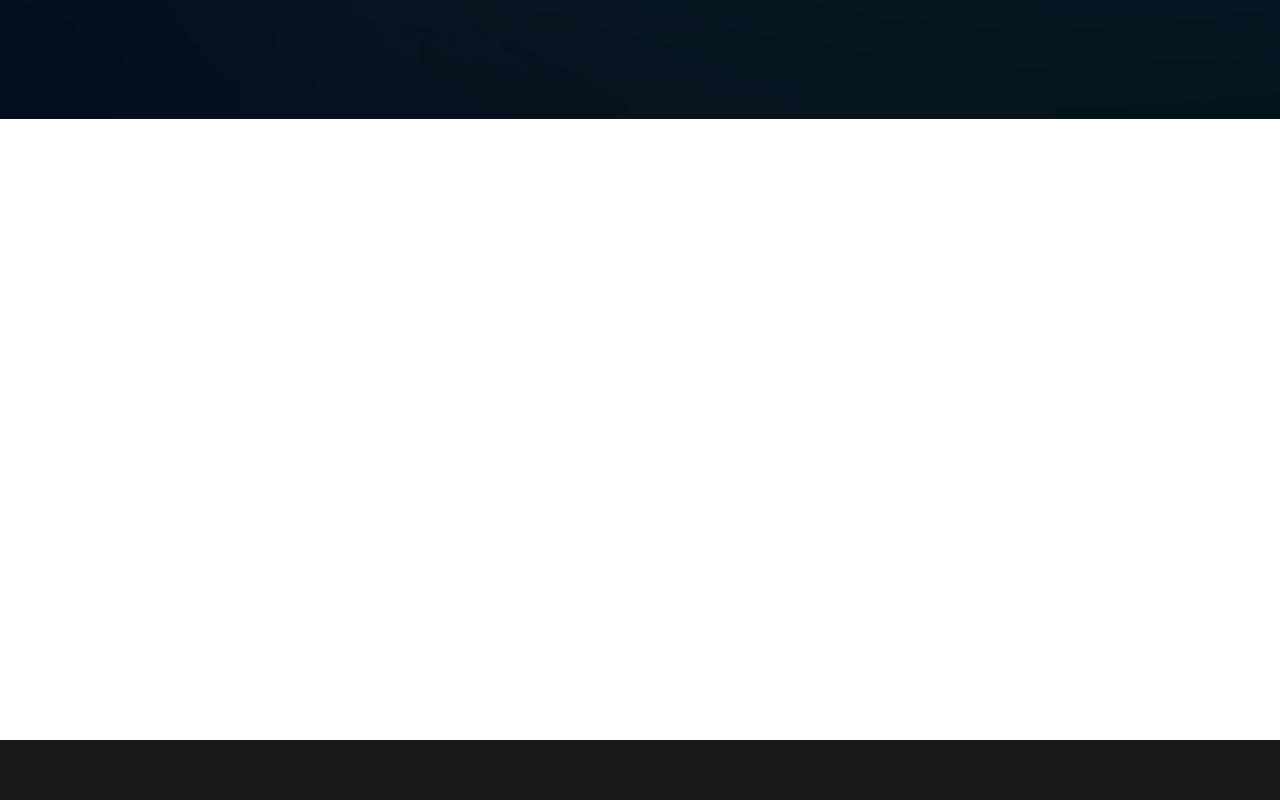
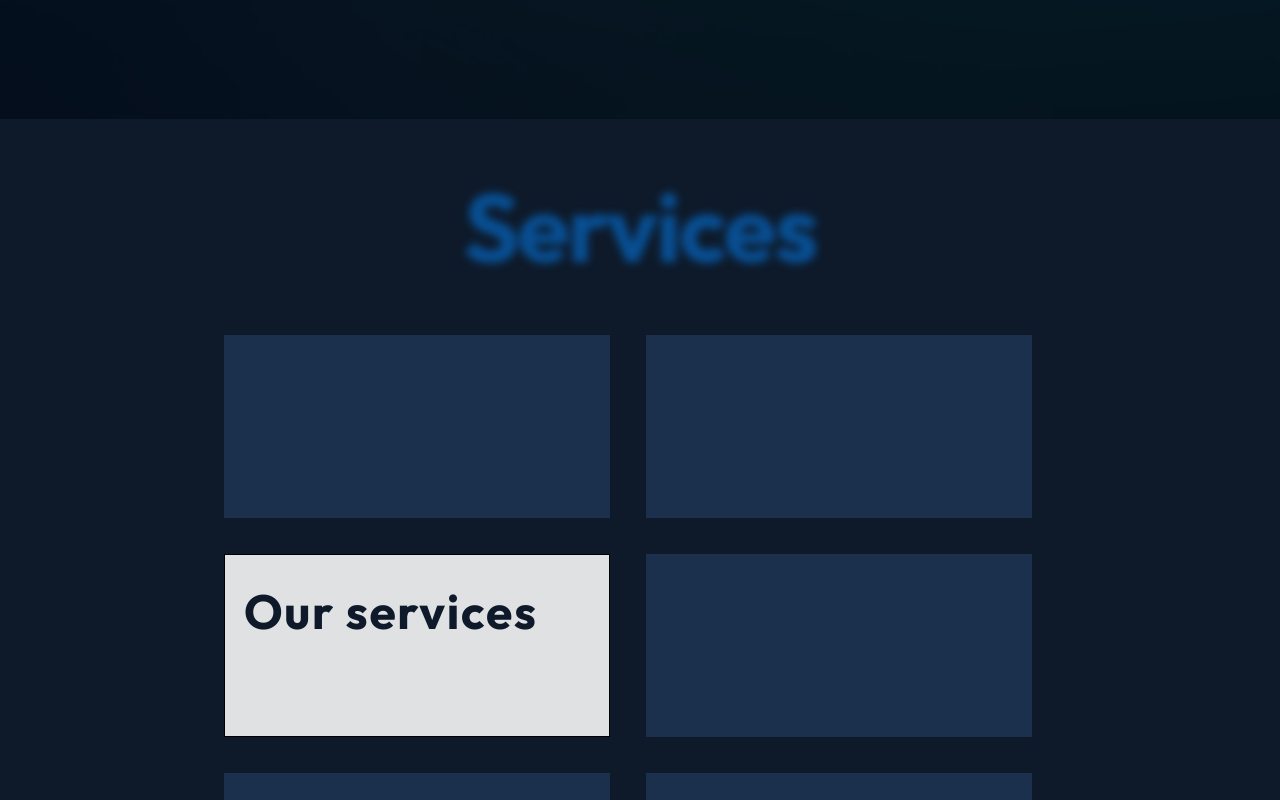
Before and after one commit to Gisdev-Albania/gisdev-website, a Next.js app: page / in a window 1280 px wide. Shown: the part 680-1480 px from the top of the page. Built offline with nearby package versions, Linux system fonts and the light colour scheme.

Commit message:
Added services section.

```diff
--- /dev/null
+++ b/components/Services/Services.tsx
@@ -0,0 +1,66 @@
+import React from 'react';
+import styles from '../../styles/components/Services.module.scss';
+
+export const Services = () => {
+  const services = [
+    {
+      title: 'Web',
+
+      image: null,
+      button: null,
+    },
+    {
+      title: 'Android',
+
+      image: null,
+      button: null,
+    },
+    {
+      title: 'Our services',
+
+      image: null,
+      button: 'Contact manager',
+    },
+
+    {
+      title: 'IOT',
+
+      image: null,
+      button: null,
+    },
+    {
+      title: 'Design',
+
+      image: null,
+      button: null,
+    },
+    {
+      title: 'ARM',
+
+      image: null,
+      button: null,
+    },
+  ];
+
+  return (
+    <div className={styles.services__main}>
+      <h1 className={styles.services__title}>Services</h1>
+      <div className={styles.services__card__container}>
+        {services.map((card, index) => {
+          return (
+            <div
+              className={
+                card.title === 'Our services'
+                  ? styles.services__cards__primary
+                  : styles.services__cards
+              }
+              key={index}
+            >
+              <h1>{card.title === 'Our services' ? card.title : ''}</h1>
+            </div>
+          );
+        })}
+      </div>
+    </div>
+  );
+};
--- /dev/null
+++ b/components/Services/index.ts
@@ -0,0 +1 @@
+export { Services as Services } from './Services';
--- a/pages/index.tsx
+++ b/pages/index.tsx
@@ -1,12 +1,13 @@
-import type { NextPage } from "next";
-import styles from "../styles/Home.module.scss";
-import { Header } from "../components/Header";
-import { IoLocationSharp } from "react-icons/io5";
-import { BsFacebook, BsFillTelephoneFill, BsTwitter } from "react-icons/bs";
-import { MdMail } from "react-icons/md";
-import { GrLinkedinOption } from "react-icons/gr";
-import { Footer } from "../components/Footer";
-import { MainLayout } from "../components/MainLayout";
+import type { NextPage } from 'next';
+import styles from '../styles/Home.module.scss';
+import { Header } from '../components/Header';
+import { IoLocationSharp } from 'react-icons/io5';
+import { BsFacebook, BsFillTelephoneFill, BsTwitter } from 'react-icons/bs';
+import { MdMail } from 'react-icons/md';
+import { GrLinkedinOption } from 'react-icons/gr';
+import { Footer } from '../components/Footer';
+import { MainLayout } from '../components/MainLayout';
+import { Services } from '../components/Services';
 const Home: NextPage = () => {
   return (
     <>
@@ -48,40 +49,11 @@ const Home: NextPage = () => {
           <Header />
         </div> */}
         {/* Main Layout Start */}
-        <div>
-          <MainLayout />
+
+        <MainLayout />
+        <div className={styles.main__layout}>
+          <Services />
         </div>
-        <br />
-        <br />
-        <br />
-        <br />
-        <br />
-        <br />
-        <br />
-        <br />
-        <br />
-        <br />
-        <br />
-        <br />
-        <br />
-        <br />
-        <br />
-        <br />
-        <br />
-        <br />
-        <br />
-        <br />
-        <br />
-        <br />
-        <br />
-        <br />
-        <br />
-        <br />
-        <br />
-        <br />
-        <br />
-        <br />
-        <br />
         {/* Main Layout End */}
         <Footer />
       </div>
--- a/styles/Home.module.scss
+++ b/styles/Home.module.scss
@@ -1,8 +1,15 @@
-@import "colors";
+@import 'colors';
 
 .container {
   //padding: 0 2rem;
-
+  background-color: #0e1a2a;
+}
+.main__layout {
+  width: 100vw;
+  height: 100vh;
+  display: flex;
+  flex-direction: column;
+  align-items: center;
 }
 
 .navbar {
@@ -41,7 +48,7 @@
           gap: 3px;
 
           svg {
-            font-family: "hkangles-base-icons";
+            font-family: 'hkangles-base-icons';
             font-style: normal;
             font-weight: normal;
             speak: never;
@@ -100,15 +107,11 @@
               color: $linkedin_color;
             }
           }
-
         }
       }
     }
   }
 }
-
-
-
 
 @media (max-width: 600px) {
   .grid {
--- a/styles/components/MainLayout.module.scss
+++ b/styles/components/MainLayout.module.scss
@@ -57,12 +57,32 @@
         height: 41px;
         background: none;
         color: white;
-        border: 1px solid white;
+        border: 2px solid white;
       }
 
       .header__button:hover {
-        border-top: 1px solid #0286ff;
-        transition: ease-in 0.3s;
+        animation: buttonAnim 5s ease-in;
+      }
+      @keyframes buttonAnim {
+        0% {
+          border-top: 2px solid #0286ff;
+        }
+
+        20% {
+          border-top: 2px solid #0286ff;
+          border-right: 2px solid #0286ff;
+        }
+        80% {
+          border-top: 2px solid #0286ff;
+          border-right: 2px solid #0286ff;
+          border-bottom: 2px solid #0286ff;
+        }
+        100% {
+          border-top: 2px solid #0286ff;
+          border-right: 2px solid #0286ff;
+          border-bottom: 2px solid #0286ff;
+          border-left: 2px solid #0286ff;
+        }
       }
     }
   }
--- /dev/null
+++ b/styles/components/Services.module.scss
@@ -0,0 +1,48 @@
+.services__main {
+  width: 65vw;
+  display: flex;
+  flex-direction: column;
+  align-items: center;
+  justify-content: center;
+
+  .services__title {
+    font-family: 'Outfit';
+    font-style: normal;
+    font-weight: 700;
+    font-size: 96px;
+    line-height: 90.52%;
+    letter-spacing: -0.02em;
+    color: rgba(2, 134, 255, 0.5);
+    filter: blur(4px);
+  }
+  .services__card__container {
+    display: flex;
+    flex-wrap: wrap;
+    gap: 36px;
+    .services__cards {
+      width: 386px;
+      height: 183px;
+      background: #1a304d;
+      h1 {
+        color: #f7f7f8;
+      }
+    }
+
+    .services__cards__primary {
+      width: 386px;
+      height: 183px;
+      background: rgba(247, 247, 248, 0.9);
+      border: 1px solid #000000;
+      h1 {
+        font-family: 'Outfit';
+        font-style: normal;
+        font-weight: 700;
+        font-size: 48px;
+        line-height: 103.02%;
+        letter-spacing: 0.035em;
+        color: #0e1a2a;
+        padding-left: 19px;
+      }
+    }
+  }
+}
```
